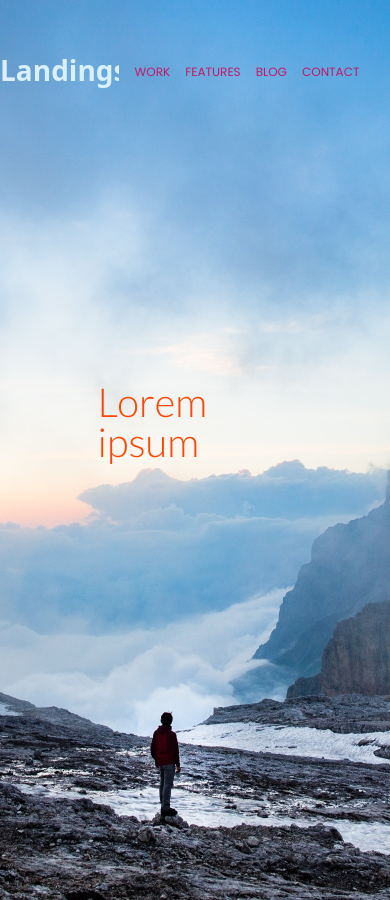
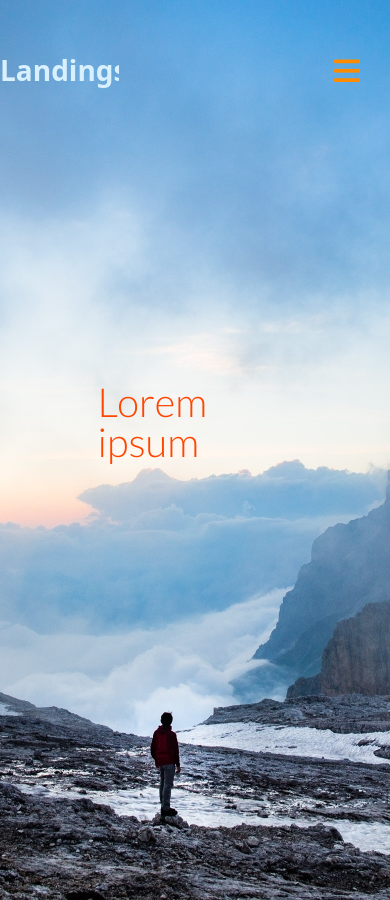
Before and after one commit to Nincke/lesson10, a plain HTML site: page index.html in a window 390 px wide. Shown: the top 900 px of the page. Drawn offline with Linux system fonts and the light colour scheme.

Commit message:
add burger

```diff
--- a/css/responsive.css
+++ b/css/responsive.css
@@ -61,8 +61,11 @@
         font-size: 40px;
         color:orangered
     }
-    .nav-li a {
-        color: rgb(190, 28, 104);
+    .navigation {
+        display: none;
+    }
+    .burger {
+        display: block;
     }
     .text {
         font-size: 30px;
@@ -122,3 +125,15 @@
         flex-direction: column-reverse;
     }
 }
+@media (max-width:320px) {
+    .burger-icon {
+        color: darkred;
+    }
+    .nav-li :not ( .active ) {
+        display: none;
+    }
+    /* .active {
+        display: block;
+        color: chartreuse;
+    } */
+}
--- a/css/style.css
+++ b/css/style.css
@@ -161,4 +161,8 @@ h4 {
 .burger-icon {
 	color: darkorange;
 	font-size: 30px;
+	margin-right: 30px;
 }
+.burger {
+	display: none;
+}
--- a/index.html
+++ b/index.html
@@ -15,6 +15,7 @@
     <link href="https://fonts.googleapis.com/css2?family=Lato:wght@700&display=swap" rel="stylesheet">
     <link rel="preconnect" href="https://fonts.gstatic.com">
     <link href="https://fonts.googleapis.com/css2?family=Lato:wght@700&family=Poppins&display=swap" rel="stylesheet">
+	<script src="https://kit.fontawesome.com/6de6aa5275.js" crossorigin="anonymous"></script>
 	<link rel="stylesheet" type="text/css" href="css/reset.css">
 	<link rel="stylesheet" type="text/css" href="css/style.css">
 	<link rel="stylesheet" type="text/css" href="css/responsive.css">
@@ -23,12 +24,12 @@
 	<header class="header-wrapper">
 		<div class="container">
 			<a href="#"> <img class="logo" src="image/logo.svg" alt="logo"></a>
-			<nav>
+			<nav class="navigation">
 				<ul class="nav-ul">
 					<li class="nav-li"> <a href="#"> WORK </a> </li>
 					<li class="nav-li"> <a href="#"> FEATURES</a> </li>
 					<li class="nav-li"> <a href="#"> BLOG </a></li>
-					<li class="nav-li"> <a href="#"> CONTACT </a></li>
+					<li class="nav-li active"> <a href="#"> CONTACT </a></li>
 				</ul>
 			</nav>
 			<div class="burger">
```
